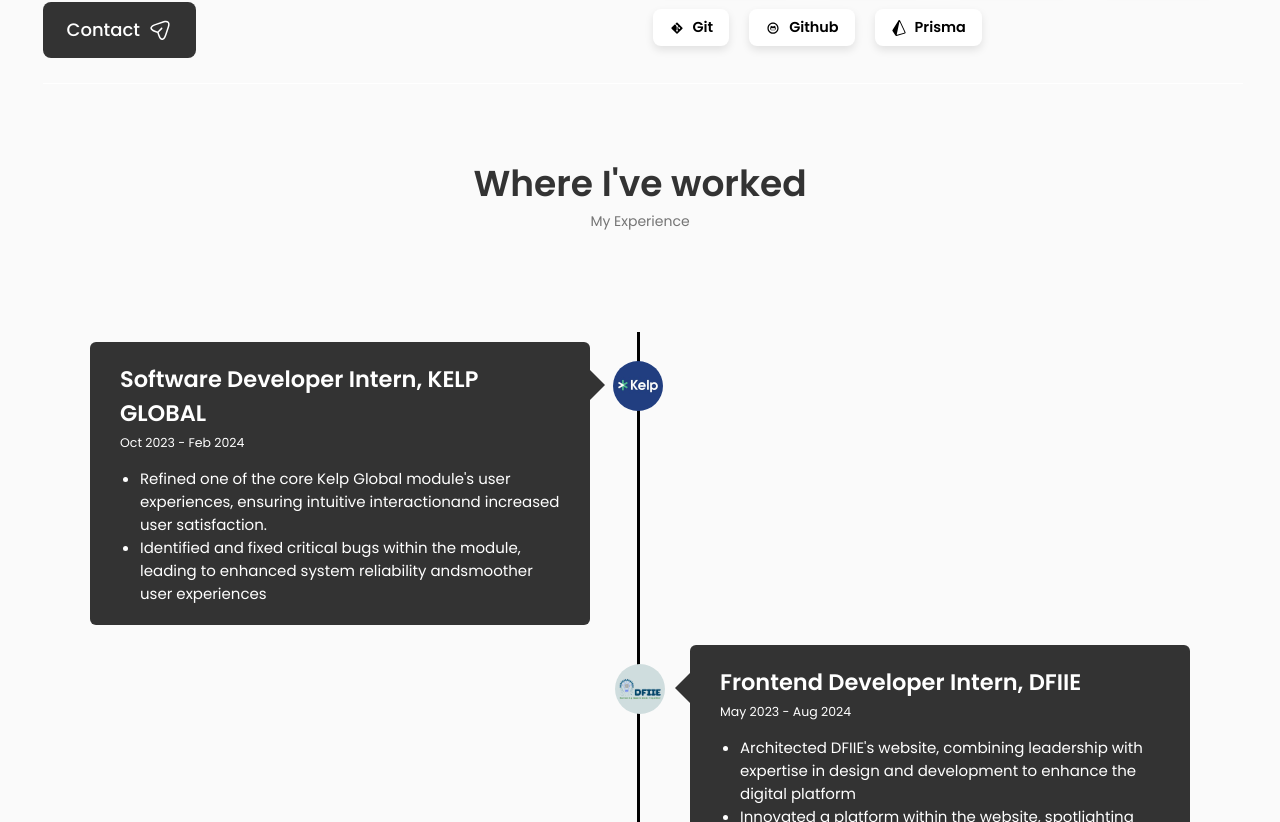
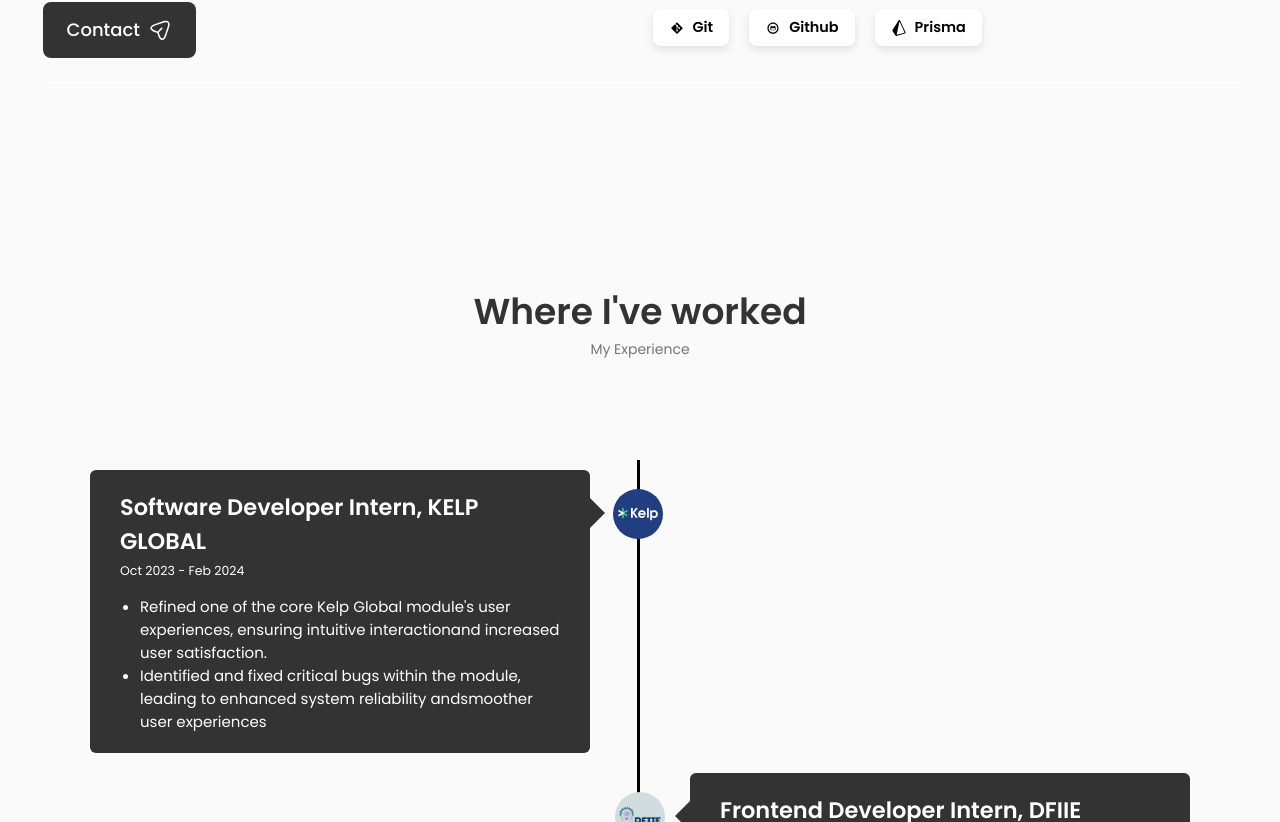
Before and after one commit to krh1102002/Portfolio, a React (Create React App) app: page / in a window 1280 px wide. Shown: the part 1198-2020 px from the top of the page. Built offline with nearby package versions, Linux system fonts and the light colour scheme.

Commit message:
resolving the link changes

```diff
--- a/src/components/experience/experience.jsx
+++ b/src/components/experience/experience.jsx
@@ -44,7 +44,7 @@
   ];
 
   return (
-    <section id="experience section">
+    <section className="section" id="experience">
       <h2 className="section__title">Where I&apos;ve worked</h2>
       <span className="section__subtitle">My Experience</span>
       <div className="timeline">
--- a/src/components/header/Header.jsx
+++ b/src/components/header/Header.jsx
@@ -18,7 +18,7 @@
             </li>
 
             <li className="nav__item">
-              <a href="#about" className="nav__link">
+              <a href="#about_section" className="nav__link">
                 <i className="uil uil-user  nav__icon"></i>About
               </a>
             </li>
```
